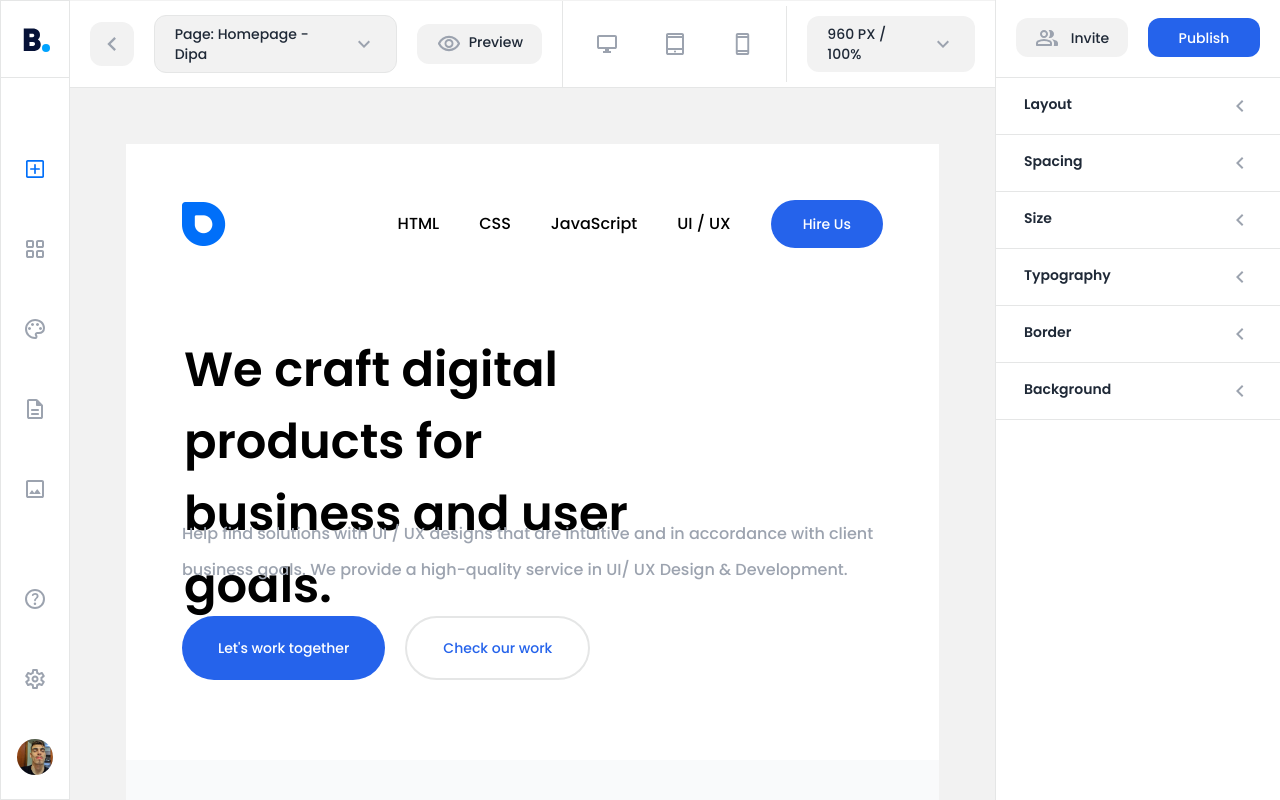
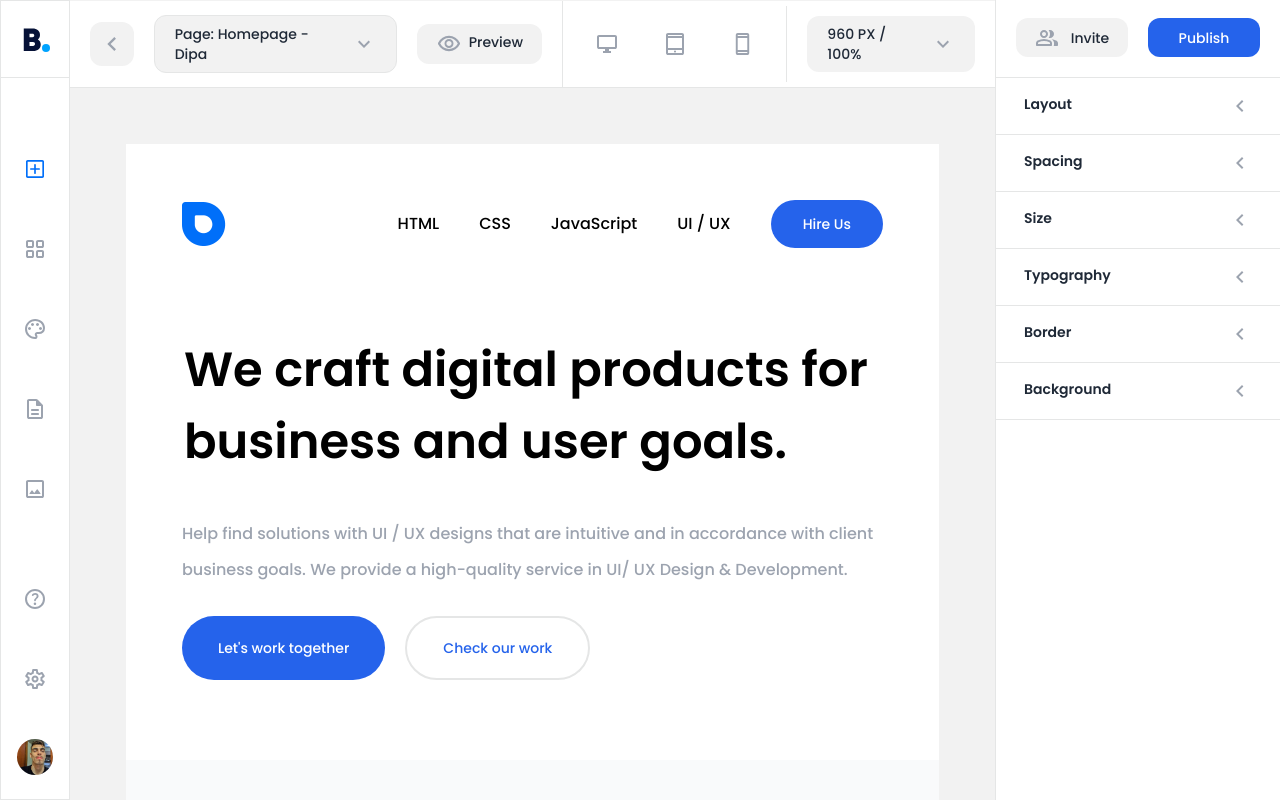
Before and after one commit to paulopariz/Builder, a Vue app: page / in a window 1280 px wide. Built offline with nearby package versions, Linux system fonts and the light colour scheme.

Commit message:
component h1Header

```diff
--- /dev/null
+++ b/src/components/PageEditComponents/H1HeaderEdit.vue
@@ -0,0 +1,71 @@
+<template>
+  <div
+    class="w-full h-40 border-2 border-transparent y outline-0"
+    contenteditable="true"
+    id="title"
+  >
+    <div
+      class="ml-8 absolute -mt-9 bg-transparent w-36 h-9 flex justify-center items-center gap-3 rounded-md rounded-b-none py-1.5 px-4 x"
+    >
+      <p
+        class="text-xs font-medium text-white hidden editHeroTitle"
+        contenteditable="false"
+      >
+        H1 - hero title
+      </p>
+      <img src="../../assets/icons/pencil.svg" class="hidden editHeroTitle" />
+    </div>
+    <div class="w-full flex justify-between edit">
+      <div
+        class="bg-white -ml-2 w-2 h-2 -mt-2 border-2 border-transparent editSquare cursor-nwse-resize"
+      ></div>
+      <div
+        class="bg-white w-2 h-2 -mt-1 border-2 border-transparent editSquare cursor-ns-resize"
+      ></div>
+      <div
+        class="bg-white -mr-2 w-2 h-2 -mt-2 border-2 border-transparent editSquare cursor-nesw-resize"
+      ></div>
+    </div>
+    <h1 class="text-5xl leading-normal font-semibold text-black outline-blue-600">
+      We craft digital products for
+      <br />
+      business and user goals.
+    </h1>
+    <div class="w-full flex justify-between edit">
+      <div
+        class="bg-white -ml-2 w-2 h-2 mt-2 border-2 border-transparent editSquare cursor-nesw-resize"
+      ></div>
+      <div
+        class="bg-white w-2 h-2 mt-1.5 border-2 border-transparent editSquare cursor-ns-resize"
+      ></div>
+      <div
+        class="bg-white -mr-2 w-2 h-2 mt-2 border-2 border-transparent editSquare cursor-nwse-resize"
+      ></div>
+    </div>
+  </div>
+</template>
+
+<script>
+export default {
+  name: "H1HeaderEdit",
+};
+</script>
+
+<style lang="scss">
+#title {
+  &:focus {
+    border-color: #2563eb;
+    .x {
+      background: #2563eb;
+      .editHeroTitle {
+        display: block;
+      }
+    }
+    .edit {
+      .editSquare {
+        border-color: #2563eb;
+      }
+    }
+  }
+}
+</style>
--- a/src/components/PageEditComponents/HeaderEdit.vue
+++ b/src/components/PageEditComponents/HeaderEdit.vue
@@ -1,49 +1,6 @@
 <template>
   <div class="mt-20 px-14">
-    <div
-      class="w-full h-40 border-2 border-transparent y outline-0"
-      contenteditable="true"
-      id="title"
-    >
-      <div
-        class="ml-8 absolute -mt-9 bg-transparent w-36 h-9 flex justify-center items-center gap-3 rounded-md rounded-b-none py-1.5 px-4 x"
-      >
-        <p
-          class="text-xs font-medium text-white hidden editHeroTitle"
-          contenteditable="false"
-        >
-          H1 - hero title
-        </p>
-        <img src="../../assets/icons/pencil.svg" class="hidden editHeroTitle" />
-      </div>
-      <div class="w-full flex justify-between edit">
-        <div
-          class="bg-white -ml-2 w-2 h-2 -mt-2 border-2 border-transparent editSquare cursor-nwse-resize"
-        ></div>
-        <div
-          class="bg-white w-2 h-2 -mt-1 border-2 border-transparent editSquare cursor-ns-resize"
-        ></div>
-        <div
-          class="bg-white -mr-2 w-2 h-2 -mt-2 border-2 border-transparent editSquare cursor-nesw-resize"
-        ></div>
-      </div>
-      <h1
-        class="text-5xl w-8/12 leading-normal font-semibold text-black outline-blue-600"
-      >
-        We craft digital products for business and user goals.
-      </h1>
-      <div class="w-full flex justify-between edit">
-        <div
-          class="bg-white -ml-2 w-2 h-2 mt-2 border-2 border-transparent editSquare cursor-nesw-resize"
-        ></div>
-        <div
-          class="bg-white w-2 h-2 mt-1.5 border-2 border-transparent editSquare cursor-ns-resize"
-        ></div>
-        <div
-          class="bg-white -mr-2 w-2 h-2 mt-2 border-2 border-transparent editSquare cursor-nwse-resize"
-        ></div>
-      </div>
-    </div>
+    <H1HeaderEdit />
     <p class="text-base text-gray-400 leading-9 font-medium mt-7">
       Help find solutions with UI / UX designs that are intuitive and in accordance with
       client business goals. We provide a high-quality service in UI/ UX Design &
@@ -51,7 +8,7 @@
     </p>
     <div class="mt-7 flex items-center gap-5">
       <button
-        class="btn bg-blue-600 hover:bg-blue-600 border-none normal-case rounded-full h-16 px-9 font-medium flex items-center justify-center"
+        class="btn bg-blue-600 hover:bg-blue-700 border-none normal-case rounded-full h-16 px-9 font-medium flex items-center justify-center"
       >
         Let's work together</button
       ><button
@@ -64,26 +21,9 @@
 </template>
 
 <script>
+import H1HeaderEdit from "./H1HeaderEdit.vue";
 export default {
+  components: { H1HeaderEdit },
   name: "HeaderEdit",
 };
 </script>
-
-<style lang="scss">
-#title {
-  &:focus {
-    border-color: #2563eb;
-    .x {
-      background: #2563eb;
-      .editHeroTitle {
-        display: block;
-      }
-    }
-    .edit {
-      .editSquare {
-        border-color: #2563eb;
-      }
-    }
-  }
-}
-</style>
```
